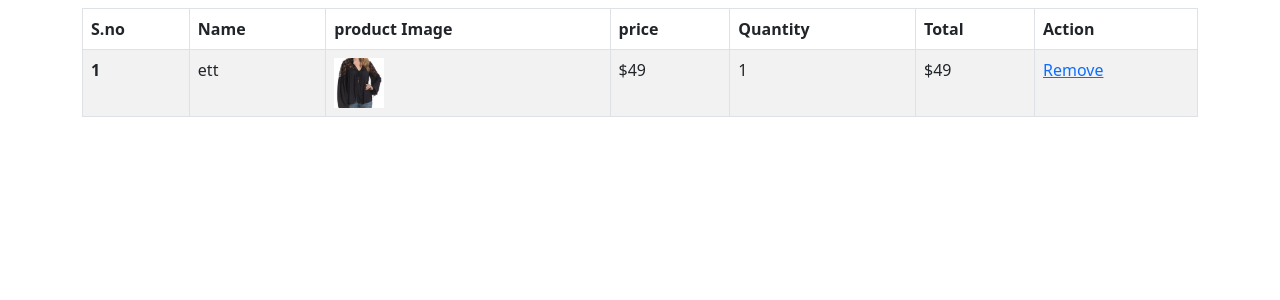
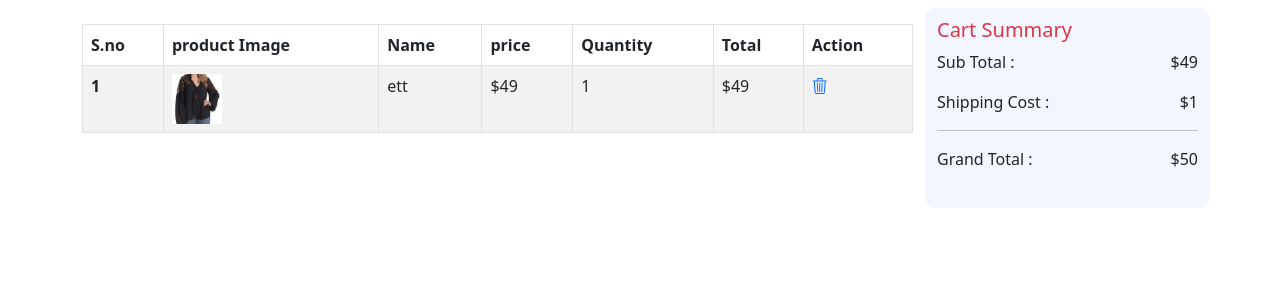
Before and after one commit to amitsaini95/Ecom, a Django app: page /Cartlist in a window 1280 px wide. Shown: the part 58-358 px from the top of the page. Run offline with Django 4.2, Linux system fonts and the light colour scheme; a user stored in the database is signed in; data comes from the database, SQL or seed files in the repository; both versions use the stored data as it was after the commit; some libraries are stand-ins or nearby versions.

Commit message:
cart summary

```diff
--- a/product/static/css/style.css
+++ b/product/static/css/style.css
@@ -83,3 +83,18 @@
         opacity: .7;
     }
 }
+.cartsummary h6{
+    color: chocolate;
+
+}
+.cartsummary{
+    padding:10px 30px 4px 30px;
+    background: #f3f6ff;
+    border-radius: 10px;
+    height: 200px;
+}
+.cartsummary p{
+    display: flex;
+    justify-content: space-between;
+    align-items: center;
+}
--- a/product/templates/base/base.html
+++ b/product/templates/base/base.html
@@ -66,6 +66,7 @@
 <link href="{% static 'css/style.css' %}" rel="stylesheet" >
 <link href="{% static 'bootstrap/bootstrap.min.css' %}" rel="stylesheet">
 <script src="https://ajax.googleapis.com/ajax/libs/jquery/3.7.1/jquery.min.js"></script>
+<link rel="stylesheet" href="https://cdn.jsdelivr.net/npm/bootstrap-icons@1.11.3/font/bootstrap-icons.min.css">
 
 </body>
 </html>
--- a/product/templates/base/cart.html
+++ b/product/templates/base/cart.html
@@ -1,12 +1,19 @@
 {% extends 'base/base.html' %}
 {% block content %}
+<div class="row">
+  <div class="col-9 mt-3">
+
+
 <div class="add cart">
+
+  {% if cart %}
+
     <table class="table table-bordered table-striped">
         <thead>
           <tr>
             <th scope="col">S.no</th>
+            <th scope="col">product Image</th>
             <th scope="col">Name</th>
-            <th scope="col">product Image</th>
             <th scope="col">price</th>
             <th scope="col">Quantity</th>
             <th scope="col">Total</th>
@@ -17,17 +24,27 @@
             {% for cart in cart %}
           <tr>
             <th scope="row">{{forloop.counter}}</th>
+            <td><img src="{{cart.product.productimage}}" width="50px" height="50px"></td>
             <td>{{cart.product.name}}</td>
-            <td><img src="{{cart.product.productimage}}" width="50px" height="50px"></td>
             <td>${{cart.product.price}}</td>
             <td>{{cart.quantity}}</td>
             <td>${{cart.totalPrice}}</td>
-            <td><a href="{% url 'product:deleteproduct' cart.id %}">Remove</a></td>
-
-
+            <td><a href="{% url 'product:deleteproduct' cart.id %}"><i class="bi bi-trash3"></i></a></td>
           </tr>
        {% endfor %}
         </tbody>
       </table>
+      {% else %}
+      <h2>No product Item</h2>
+      {% endif %}
+</div>
+</div>
+<div class="col-3 cartsummary">
+  <h5 class="text-danger">Cart Summary</h5>
+  <p>Sub Total :<span>${{productcost}}</span></p>
+  <p>Shipping Cost :<span>$1</span></p>
+  <hr>
+  <p>Grand Total :<span>${{productcost|add:1}}</span></p>
+</div>
 </div>
 {% endblock %}
--- a/product/views.py
+++ b/product/views.py
@@ -65,8 +65,12 @@ def AddCartView(request):
 
 def CartViewList(request):
     cartdata=Cart.objects.filter(user=request.user)
+    totalitem=cartdata.count()
+    totalprice=sum(item.product.price *item.quantity for item in cartdata)
     context={
         'cart':cartdata,
+        'productcost':totalprice,
+        'totalitem':totalitem
     }
     return render(request,"base/cart.html",context)
 def DeleteProductView(request,id):
```
Also changed, not shown: db.sqlite3.
